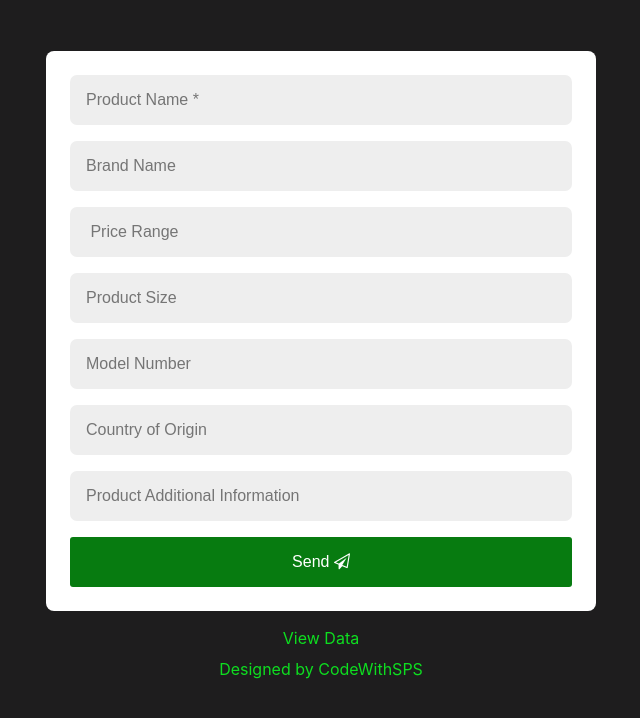
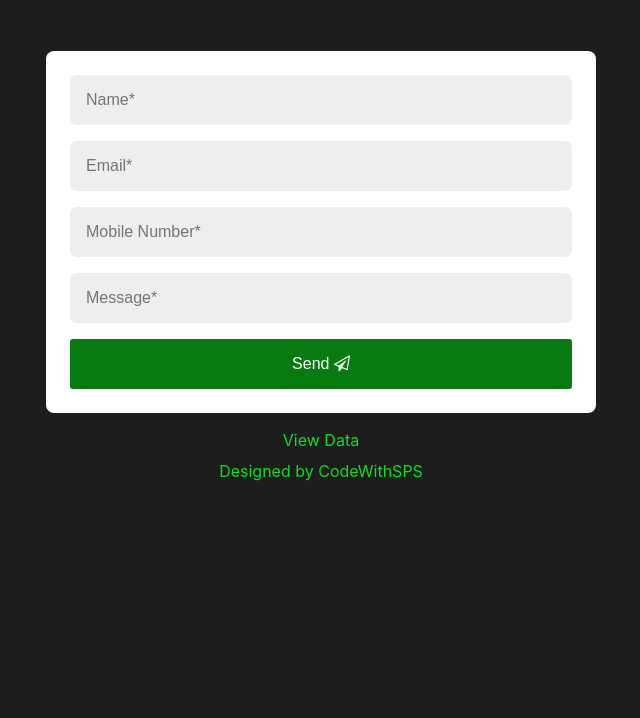
Before and after one commit to Codewithsps/form, a plain HTML site: page index.html in a window 1280 px wide. Shown: the whole page, without its empty margins (319-959 px from the left). Drawn offline with Linux system fonts and the light colour scheme.

Commit message:
Update index.html

```diff
--- a/index.html
+++ b/index.html
@@ -16,16 +16,10 @@
   <div class="form-container">
 
     <form name="submit-to-google-sheet" method="post">
-      <input name="Product Name" type="text" placeholder="Product Name *" required />
-      <input name="Brand Name" type="text" placeholder="Brand Name "  />
-      <input name="Product Price Range" type="text" placeholder=" Price Range " />
-      <input name="Product Size" type="text" placeholder="Product Size  "  />
-      <input name="Product Model Number" type="text" placeholder="Model Number" />
-      <input name="Product Country of Origin" type="text" placeholder="Country of Origin"  />
-      <input name="Product Information" type="text" placeholder="Product Additional Information" />
-
-      <!-- <input name="Product Photos" type="file" id="file" accept=".png, .jpg, .jpeg,.doc,.pdf"
-        placeholder="File Upload *" multiple   /> -->
+      <input name="Name" type="text" placeholder="Name*" required />
+      <input name="Email" type="text" placeholder="Email* "  />
+      <input name="Mobile Number" type="tel" placeholder="Mobile Number*" />
+      <input name="Message" type="text" placeholder="Message*  "  />
       <button type="submit" value="Submit" name="Submit" value="submit">Send <i class="fa fa-send-o"></i></button>
     </form>
 
@@ -41,7 +35,7 @@
     <p class="js-error-message is-hidden">Error <span > <a href="index.html" style=" font-size: 20px; color: green;">Home</a></span></p>
   </div>
 
-  <a href="https://docs.google.com/spreadsheets/d/1stPLGyY8KTpUsNiJrXnQE__twx9Ei2ScyGp-UZW9TAY/edit?usp=sharing" target="_blank">View Data</a>
+  <a href="https://docs.google.com/spreadsheets/d/1stPLGyY8KTpUsNiJrXnQE__twx9Ei2ScyGp-UZW9TAY/edit#gid=0" target="_blank">View Data</a>
   <a href="#" target="_blank">Designed by CodeWithSPS</a>
   <!-- https://script.google.com/macros/s/AKfycbxs4fw9Fmg0DnOTvPWdoHiXYTB3R0QG9Zb2yS15VTt6_i0F35dKeR2xK_95dBeT2p3ZOw/exec -->
   <script>
```
